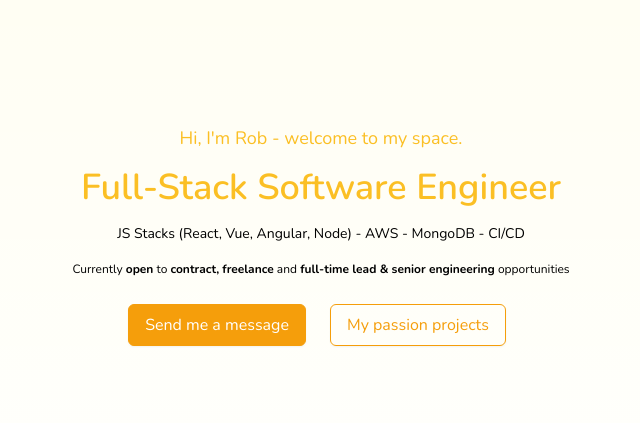
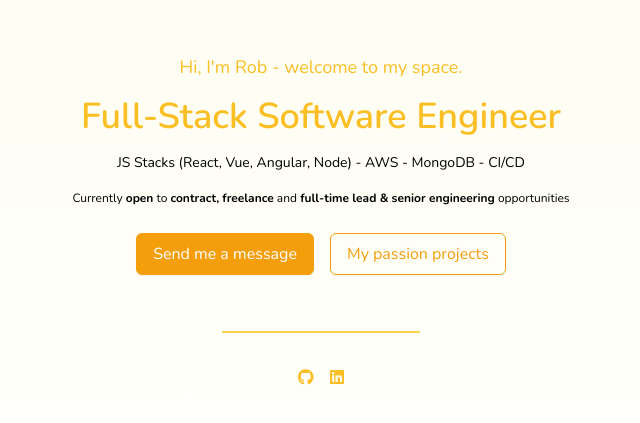
Before and after one commit to robinsonlam/robbylco-base, a Next.js app: page / in a window 1280 px wide. Shown: the part 161-584 px from the top of the page, without its empty margins (319-959 px from the left). Built offline with nearby package versions, Linux system fonts and the light colour scheme.

Commit message:
feature: add social icons

```diff
--- a/app/page.tsx
+++ b/app/page.tsx
@@ -2,13 +2,14 @@
 
 import { useState } from 'react';
 import ContactModal from '../components/ContactModal';
+import SocialFooter from '../components/SocialFooter';
 import Link from 'next/link'
 
 export default function Home() {
   const [contactFormActive, setContactFormActive] = useState(false);
 
   return (
-    <main className="flex min-h-screen flex-col items-center justify-center px-12">
+    <main className="flex min-h-screen flex-col items-center justify-center px-4 sm:px-12">
 
       { !contactFormActive && <div className="heroContainer container font-sans text-center flex flex-col gap-3 sm:gap-4">
         <p className="text-base sm:text-lg text-amber-400 leading-relaxed">Hi, I&apos;m Rob - welcome to my space.</p>
@@ -18,14 +19,18 @@ export default function Home() {
 
         <p className="text-xs text-gray leading-relaxed">Currently <strong>open</strong> to <strong>contract,</strong> <strong>freelance</strong> and <strong>full-time lead &amp; senior engineering</strong> opportunities</p>
 
-        <div className="callToActions flex flex-row my-2 justify-center">
-          <Link href="/contact">
-            <button className="border border-solid border-amber-500 bg-amber-500 hover:bg-amber-300 hover:border-amber-300 px-4 py-2 rounded-md text-white font-light mx-2 shadow-sm hover:shadow-md transition-all">Send me a message</button>
+        <div className="callToActions flex flex-col sm:flex-row my-2 justify-center">
+          <Link href="/contact" className="border border-solid border-amber-500 bg-amber-500 hover:bg-amber-300 hover:border-amber-300 px-4 py-2 rounded-md text-white font-light mb-4 sm:mb-0 sm:mx-2 shadow-sm hover:shadow-md transition-all">
+            Send me a message
           </Link>
-          <button className="border border-solid border-amber-500 bg-transparent hover:bg-amber-300 hover:border-amber-300 hover:text-white px-4 py-2 rounded-md text-amber-500 font-light mx-4 shadow-sm hover:shadow-md transition-all">My passion projects</button>
+
+          <button className="border border-solid border-amber-500 bg-transparent hover:bg-amber-300 hover:border-amber-300 hover:text-white px-4 py-2 rounded-md text-amber-500 font-light sm:mx-2 shadow-sm hover:shadow-md transition-all">My passion projects</button>
         </div>
 
       </div> }
+
+      {/* Social Footer */}
+      <SocialFooter />
 
       {/* Contact modal */}
       { contactFormActive && <ContactModal /> }
--- /dev/null
+++ b/components/SocialFooter.tsx
@@ -0,0 +1,15 @@
+import { FontAwesomeIcon } from '@fortawesome/react-fontawesome'
+import { faFacebook, faGithub, faLinkedin } from '@fortawesome/free-brands-svg-icons'
+
+export default function SocialFooter() {
+    return (
+        <footer className="mt-12 border-t-2 border-amber-300 py-8 text-center w-1/2 sm:w-1/6">
+            <a href="https://github.com/robinsonlam">
+                <FontAwesomeIcon icon={faGithub} size="1x" className="mx-1 p-1 text-amber-400 hover:text-amber-300 transition"/>
+            </a>
+            <a href="https://www.linkedin.com/in/robinsonlam">
+                <FontAwesomeIcon icon={faLinkedin} size="1x" className="mx-1 p-1 text-amber-400 hover:text-amber-300 transition"/>
+            </a>
+        </footer>
+    )
+}
```
